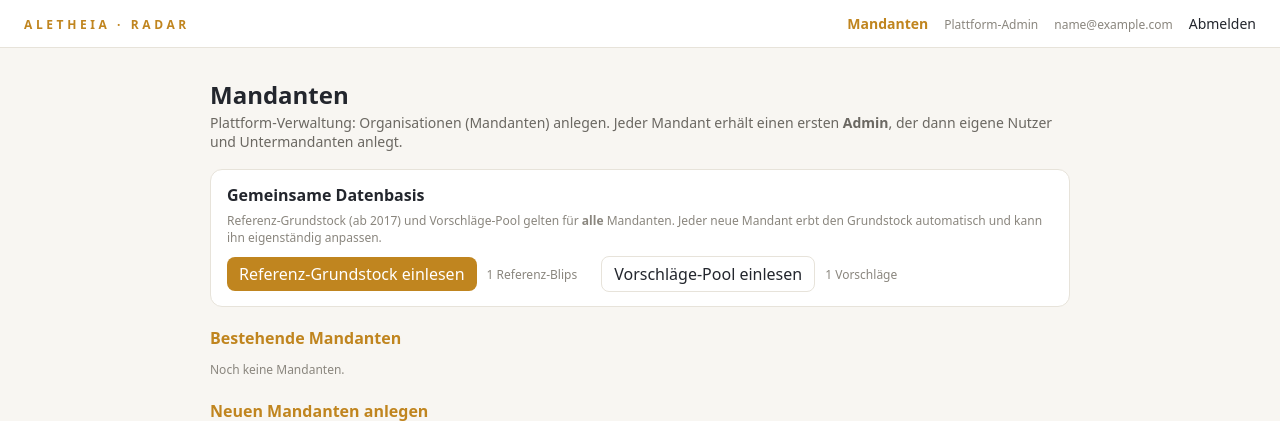
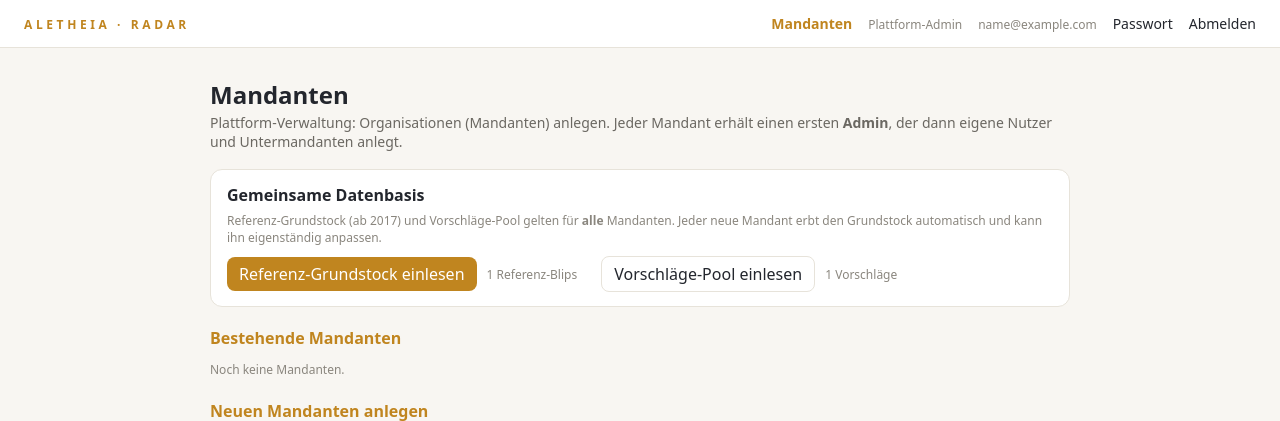
Before and after one commit to kaspAir/KI-Technology-Radar, a FastAPI app: page /admin in a window 1280 px wide. Shown: the top 421 px of the page. Run offline with FastAPI, Linux system fonts and the light colour scheme; the visitor is signed in with stand-in values (Sample User, id 1); tables that the repository leaves empty hold one stand-in row (values such as "Sample post").

Commit message:
feat(mvp): Passwort-Selbstverwaltung (jede Rolle)
GET/POST /passwort: eigenes Passwort ändern (aktuelles verifizieren, neues ≥8 +
Bestätigung, PBKDF2-Hash). Nav-Link für alle eingeloggten Nutzer. Tenant-Admins
können so ihr Initial-Passwort ändern.

```diff
--- a/app/main.py
+++ b/app/main.py
@@ -217,6 +217,36 @@ def login(request: Request, email: str = Form(...), pw: str = Form(...), db=Depe
 def logout(request: Request):
     request.session.clear()
     return RedirectResponse("/login", 302)
+
+
+@app.get("/passwort", response_class=HTMLResponse)
+def passwort_form(request: Request, saved: int = 0, user=Depends(current_user), db=Depends(db_session)):
+    if not user:
+        return RedirectResponse("/login", 302)
+    return templates.TemplateResponse(request, "passwort.html",
+        {**_nav(user, db), "active": "passwort", "saved": bool(saved), "err": None})
+
+
+@app.post("/passwort")
+def passwort_change(request: Request, current: str = Form(...), new: str = Form(...),
+                    confirm: str = Form(...), user=Depends(current_user), db=Depends(db_session)):
+    """Eigenes Passwort ändern (Selbstbedienung, jede Rolle)."""
+    if not user:
+        return RedirectResponse("/login", 302)
+
+    def err(msg):
+        return templates.TemplateResponse(request, "passwort.html",
+            {**_nav(user, db), "active": "passwort", "saved": False, "err": msg}, status_code=400)
+
+    if not verify_pw(current, user.pw):
+        return err("Aktuelles Passwort stimmt nicht.")
+    if len(new) < 8:
+        return err("Neues Passwort braucht mindestens 8 Zeichen.")
+    if new != confirm:
+        return err("Die beiden neuen Passwörter stimmen nicht überein.")
+    user.pw = hash_pw(new)
+    db.commit()
+    return RedirectResponse("/passwort?saved=1", 303)
 
 
 def _nav(user, db):
--- a/app/templates/base.html
+++ b/app/templates/base.html
@@ -46,6 +46,7 @@
     {% if tenant %}<span class="muted">{{ tenant.name }} · {{ user.role }}</span>{% endif %}
   {% endif %}
   <span class="muted">{{ user.email }}</span>
+  <a href="/passwort" class="{{ 'active' if active=='passwort' }}">Passwort</a>
   <a href="/logout">Abmelden</a>
 </nav></header>
 {% endif %}
```
Also changed, not shown: app/templates/passwort.html (added, +16 -0 lines).
